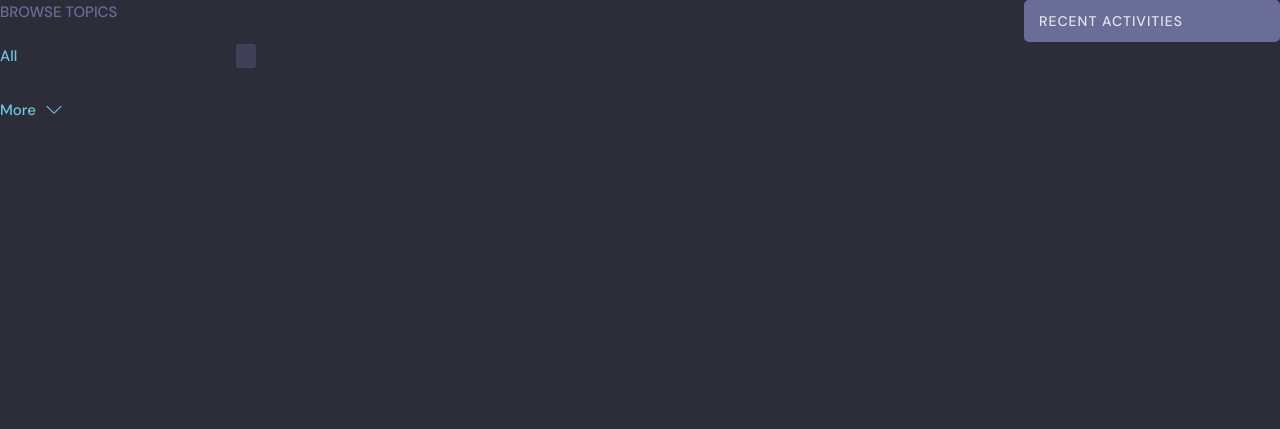
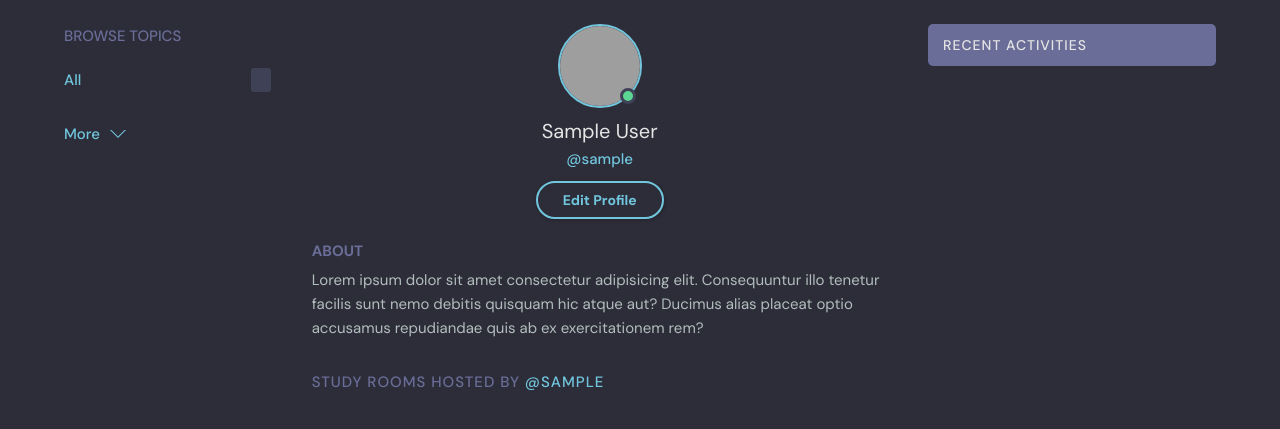
Before and after one commit to rukshan99/scholab, a Django app: template base/templates/base/profile.html in a window 1280 px wide. Shown: the part 76-505 px from the top of the page. Run offline with Django 3.2, Linux system fonts and the light colour scheme; the template is opened without the code that fills it, so the values that code supplies are empty; the visitor is signed in with stand-in values (Sample User, id 1); grey boxes are pictures that could not be loaded.

Commit message:
configure theme for user profile component

```diff
--- a/base/templates/base/profile.html
+++ b/base/templates/base/profile.html
@@ -1,24 +1,57 @@
-{% extends 'main.html' %}
+{% extends 'main.html' %} {% block content %}
 
-{% block content %}
+<main class="profile-page layout layout--3">
+  <div class="container">
+    <!-- Topics Start -->
+    <div>{% include 'base/topic_component.html' %}</div>
+    <!-- Topics End -->
 
-<style>
-    .profile-container{
-        display: grid;
-        grid-template-columns: 1fr 3fr 1fr;
-    }
-</style>
+    <!-- Room List Start -->
+    <div class="roomList">
+      <div class="profile">
+        <div class="profile__avatar">
+          <div class="avatar avatar--large active">
+            <img src="https://randomuser.me/api/portraits/men/11.jpg" />
+          </div>
+        </div>
+        <div class="profile__info">
+          <h3>{{user.first_name}} {{user.last_name}}</h3>
+          <p>@{{user.username}}</p>
+          {% if request.user == user %}
+          <a
+            href="{% url 'profile_view' user.id %}"
+            class="btn btn--main btn--pill"
+            >Edit Profile</a
+          >
+          {% endif %}
+        </div>
+        <div class="profile__about">
+          <h3>About</h3>
+          <p>
+            Lorem ipsum dolor sit amet consectetur adipisicing elit.
+            Consequuntur illo tenetur facilis sunt nemo debitis quisquam hic
+            atque aut? Ducimus alias placeat optio accusamus repudiandae quis ab
+            ex exercitationem rem?
+          </p>
+        </div>
+      </div>
 
-<div class="profile-container">
-    <div>
-        {% include 'base/topic_component.html' %}
+      <div class="roomList__header">
+        <div>
+          <h2>
+            Study Rooms Hosted by
+            <a href="{% url 'profile_view' user.id %}">@{{user.username}}</a>
+          </h2>
+        </div>
+      </div>
+      {% include 'base/feed_component.html' %}
     </div>
-    <div>
-        {% include 'base/feed_component.html' %}
-    </div>
-    <div>
-        {% include 'base/activity_component.html' %}
-    </div>
-</div>
+    <!-- Room List End -->
+
+    <!-- Activities Start -->
+    <div>{% include 'base/activity_component.html' %}</div>
+    <!-- Activities End -->
+  </div>
+</main>
 
 {% endblock content %}
```
Also changed, not shown: base/templates/base/profile_old.html (added, +24 -0 lines).
